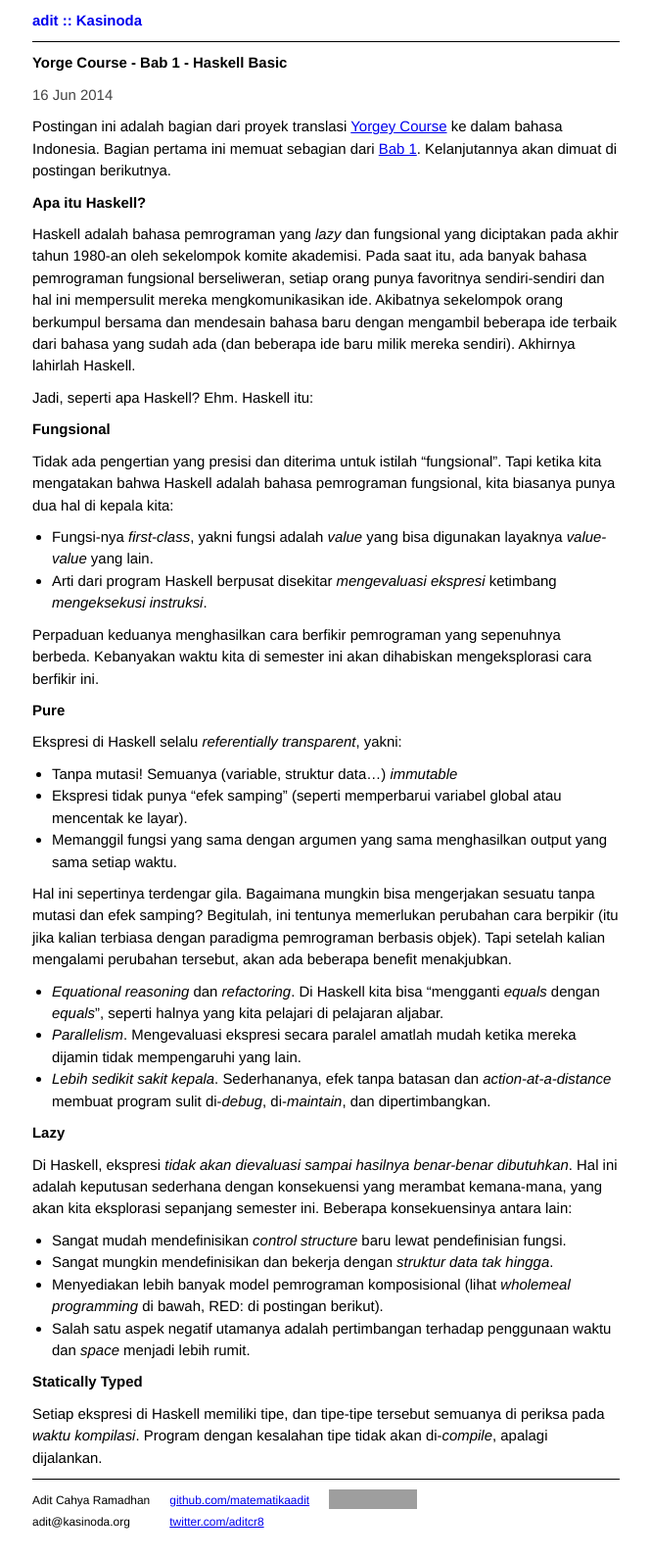
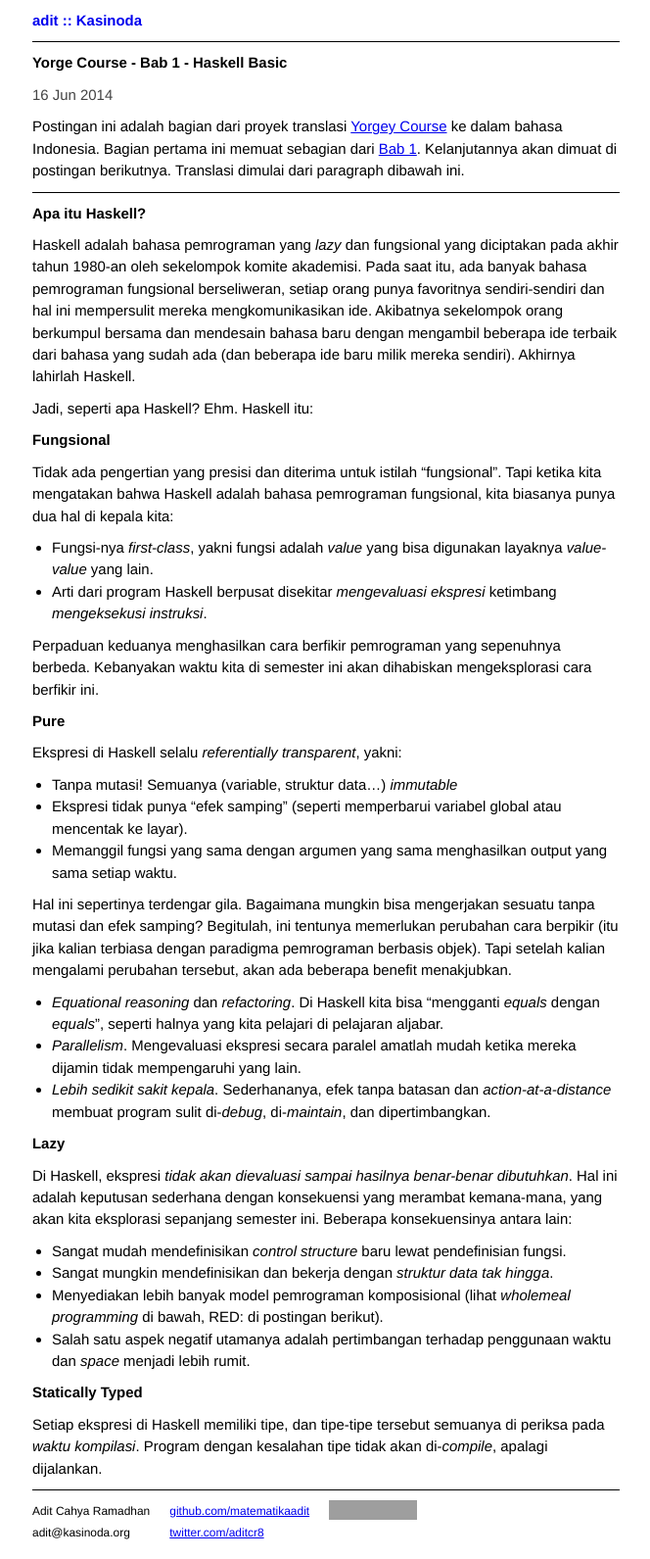
Before and after one commit to matematikaadit/matematikaadit.github.io, a Jekyll site: the page built from _posts/2014-06-16-yorgey-course.md, in a window 1280 px wide. Shown: the whole page at 98% size, without its empty margins (307-971 px from the left). Built offline with Jekyll 4.4.1, drawn with Linux system fonts in a browser that asks for light colours; grey boxes are pictures that could not be loaded.

Commit message:
tambah hr ke postingan bab 1 yorgey course

```diff
--- a/_posts/2014-06-16-yorgey-course.md
+++ b/_posts/2014-06-16-yorgey-course.md
@@ -6,6 +6,9 @@ title: "Yorge Course - Bab 1 - Haskell Basic"
 Postingan ini adalah bagian dari proyek translasi [Yorgey Course][yorgey] ke
 dalam bahasa Indonesia. Bagian pertama ini memuat sebagian dari
 [Bab 1][ch1]. Kelanjutannya akan dimuat di postingan berikutnya.
+Translasi dimulai dari paragraph dibawah ini.
+
+------------------------------
 
 ## Apa itu Haskell?
 
```
